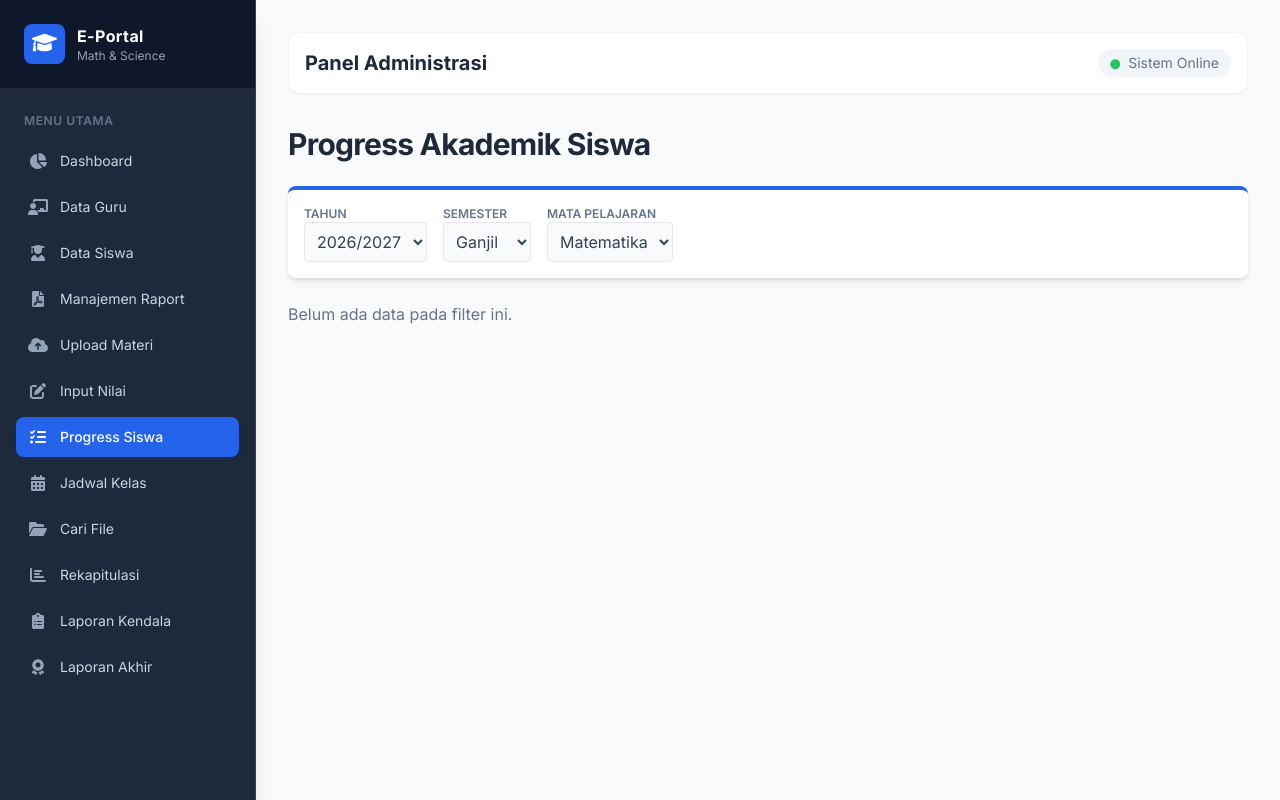
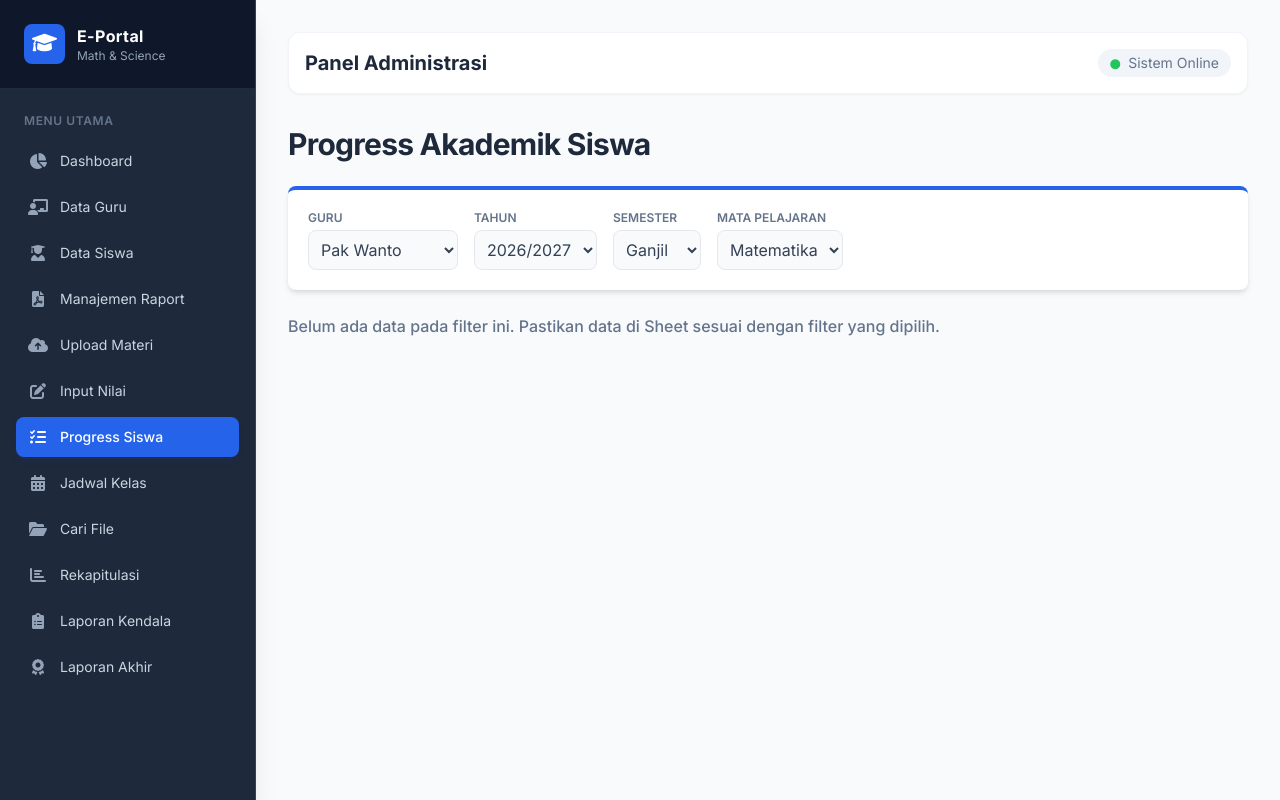
Before and after one commit to timhitungan-merryeducation/laporan, a Next.js app: page /progress in a window 1280 px wide. Built offline with nearby package versions, Linux system fonts and the light colour scheme.

Commit message:
Update progress.js

```diff
--- a/pages/progress.js
+++ b/pages/progress.js
@@ -1,45 +1,49 @@
-import { useState, useMemo } from 'react'; // Menambahkan useMemo agar tidak eror
-import useSWR from 'swr';
+import { useState, useMemo } from 'react';
 import Layout from '../components/Layout';
-import { fetcher } from '../utils/api';
 import { Bar } from 'react-chartjs-2';
 import { Chart as ChartJS, CategoryScale, LinearScale, BarElement, Title, Tooltip, Legend } from 'chart.js';
 
 ChartJS.register(CategoryScale, LinearScale, BarElement, Title, Tooltip, Legend);
 
+// Pastikan props dataNilai dan dataSiswa dikirim dari komponen pemanggil atau getServerSideProps
 export default function ProgressSiswa({ dataSiswa, dataNilai }) {
+  // 1. State Filter Lengkap (Termasuk Guru)
+  const [filterGuru, setFilterGuru] = useState('Pak Wanto');
   const [filterTahun, setFilterTahun] = useState('2026/2027');
   const [filterSemester, setFilterSemester] = useState('Ganjil');
   const [filterMapel, setFilterMapel] = useState('Matematika');
 
+  // 2. Logika Filter Data
   const nilaiDifilter = useMemo(() => {
-    if (!dataNilai) return [];
+    // Pastikan dataNilai adalah array sebelum difilter
+    if (!dataNilai || !Array.isArray(dataNilai)) return [];
+
     return dataNilai.filter(item =>
       item.tahun === filterTahun &&
       item.semester === filterSemester &&
-      item.mapel === filterMapel
+      item.mapel === filterMapel &&
+      (item.guru === filterGuru || item.namaGuru === filterGuru) // Mendukung variasi nama properti
     );
-  }, [dataNilai, filterTahun, filterSemester, filterMapel]);
+  }, [dataNilai, filterTahun, filterSemester, filterMapel, filterGuru]);
 
+  // 3. Fungsi Render Grafik
   const renderGrafik = (dataArray) => {
     if (!dataArray || dataArray.length === 0) {
-      return <div className="text-slate-500">Belum ada data pada filter ini.</div>;
+      return <div className="text-slate-500 font-medium">Belum ada data pada filter ini. Pastikan data di Sheet sesuai dengan filter yang dipilih.</div>;
     }
 
-    // Mengambil data pertama yang cocok dengan filter
     const data = dataArray[0];
     const hasAnyGrade = data.U1 || data.U2 || data.U3 || data.U4 || data.STS || data.SAS;
 
     if (!hasAnyGrade) {
-       return <div className="text-slate-500">Belum ada nilai yang diinput sama sekali.</div>;
+       return <div className="text-slate-500 font-medium">Siswa ditemukan, tetapi belum ada nilai yang diinput sama sekali.</div>;
     }
 
-    // Menerapkan data ke grafik Chart.js
     const chartData = {
       labels: ['U1', 'U2', 'U3', 'U4', 'STS', 'SAS'],
       datasets: [
         {
-          label: `Nilai ${filterMapel}`,
+          label: `Nilai ${filterMapel} - ${filterGuru}`,
           data: [
             data.U1 || 0,
             data.U2 || 0,
@@ -48,7 +52,7 @@ export default function ProgressSiswa({ dataSiswa, dataNilai }) {
             data.STS || 0,
             data.SAS || 0
           ],
-          backgroundColor: 'rgba(59, 130, 246, 0.7)',
+          backgroundColor: 'rgba(59, 130, 246, 0.8)',
           borderRadius: 4,
         }
       ]
@@ -62,7 +66,7 @@ export default function ProgressSiswa({ dataSiswa, dataNilai }) {
     };
 
     return (
-      <div className="bg-white p-4 rounded-xl shadow mt-4">
+      <div className="bg-white p-4 rounded-xl shadow mt-4 max-w-4xl">
         <Bar data={chartData} options={chartOptions} />
       </div>
     );
@@ -73,27 +77,35 @@ export default function ProgressSiswa({ dataSiswa, dataNilai }) {
       <div>
         <h2 className="text-3xl font-extrabold text-slate-800 tracking-tight mb-6">Progress Akademik Siswa</h2>
 
-        {/* AREA FILTER BARU */}
-        <div className="flex flex-wrap gap-4 mb-6 bg-white p-4 rounded-lg shadow-md border-t-4 border-blue-600">
+        {/* PANEL FILTER */}
+        <div className="flex flex-wrap gap-4 mb-6 bg-white p-5 rounded-lg shadow-md border-t-4 border-blue-600">
           <div>
-            <label className="block text-xs font-semibold text-slate-500 uppercase">Tahun</label>
-            <select value={filterTahun} onChange={e => setFilterTahun(e.target.value)} className="border p-2 rounded bg-slate-50">
+            <label className="block text-xs font-semibold text-slate-500 uppercase mb-1">Guru</label>
+            <select value={filterGuru} onChange={e => setFilterGuru(e.target.value)} className="border p-2 rounded-lg bg-slate-50 min-w-[150px] outline-none">
+              <option value="Pak Wanto">Pak Wanto</option>
+              <option value="Bu Siti">Bu Siti</option>
+            </select>
+          </div>
+
+          <div>
+            <label className="block text-xs font-semibold text-slate-500 uppercase mb-1">Tahun</label>
+            <select value={filterTahun} onChange={e => setFilterTahun(e.target.value)} className="border p-2 rounded-lg bg-slate-50 outline-none">
               <option value="2025/2026">2025/2026</option>
               <option value="2026/2027">2026/2027</option>
             </select>
           </div>
 
           <div>
-            <label className="block text-xs font-semibold text-slate-500 uppercase">Semester</label>
-            <select value={filterSemester} onChange={e => setFilterSemester(e.target.value)} className="border p-2 rounded bg-slate-50">
+            <label className="block text-xs font-semibold text-slate-500 uppercase mb-1">Semester</label>
+            <select value={filterSemester} onChange={e => setFilterSemester(e.target.value)} className="border p-2 rounded-lg bg-slate-50 outline-none">
               <option value="Ganjil">Ganjil</option>
               <option value="Genap">Genap</option>
             </select>
           </div>
 
           <div>
-            <label className="block text-xs font-semibold text-slate-500 uppercase">Mata Pelajaran</label>
-            <select value={filterMapel} onChange={e => setFilterMapel(e.target.value)} className="border p-2 rounded bg-slate-50">
+            <label className="block text-xs font-semibold text-slate-500 uppercase mb-1">Mata Pelajaran</label>
+            <select value={filterMapel} onChange={e => setFilterMapel(e.target.value)} className="border p-2 rounded-lg bg-slate-50 outline-none">
               <option value="Matematika">Matematika</option>
               <option value="Sains">Sains</option>
               <option value="Fisika">Fisika</option>
@@ -101,7 +113,7 @@ export default function ProgressSiswa({ dataSiswa, dataNilai }) {
           </div>
         </div>
 
-        {/* AREA RENDER GRAFIK */}
+        {/* AREA GRAFIK */}
         <div className="grid">
           {renderGrafik(nilaiDifilter)}
         </div>
```
